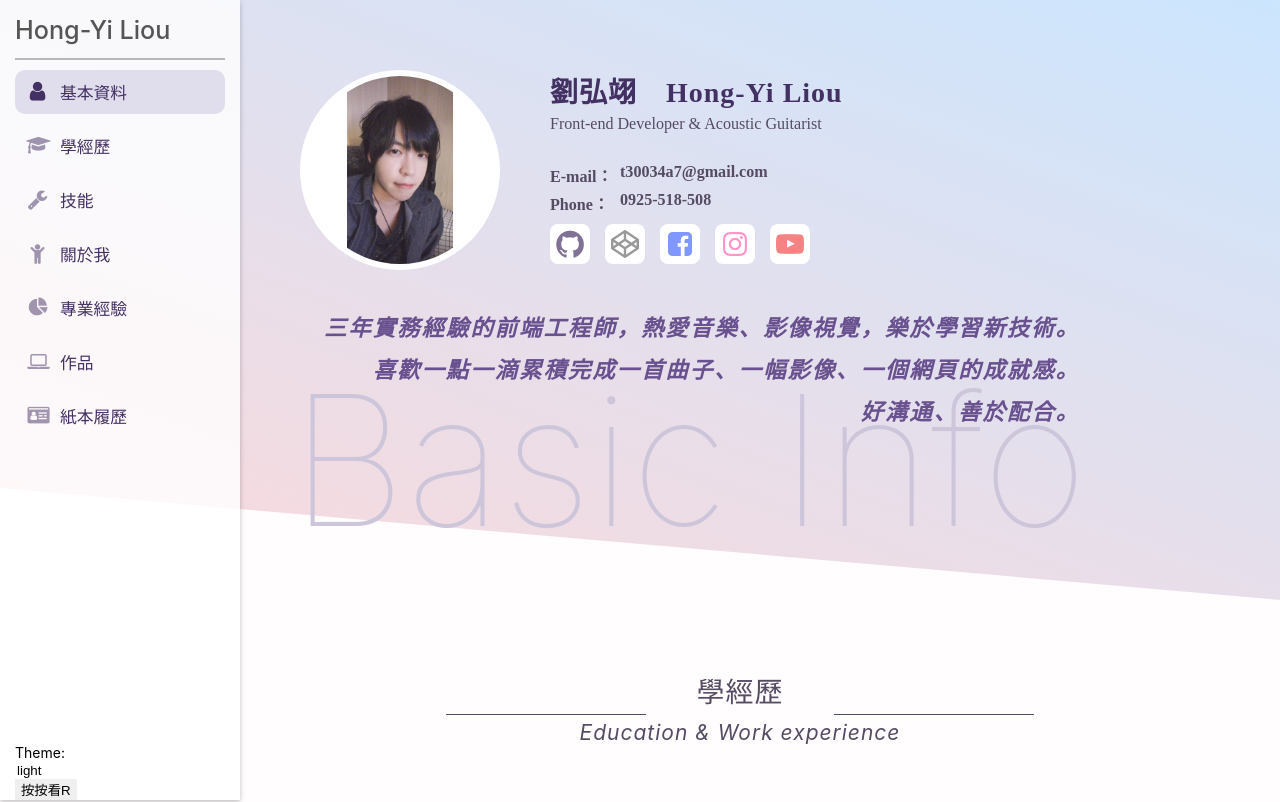
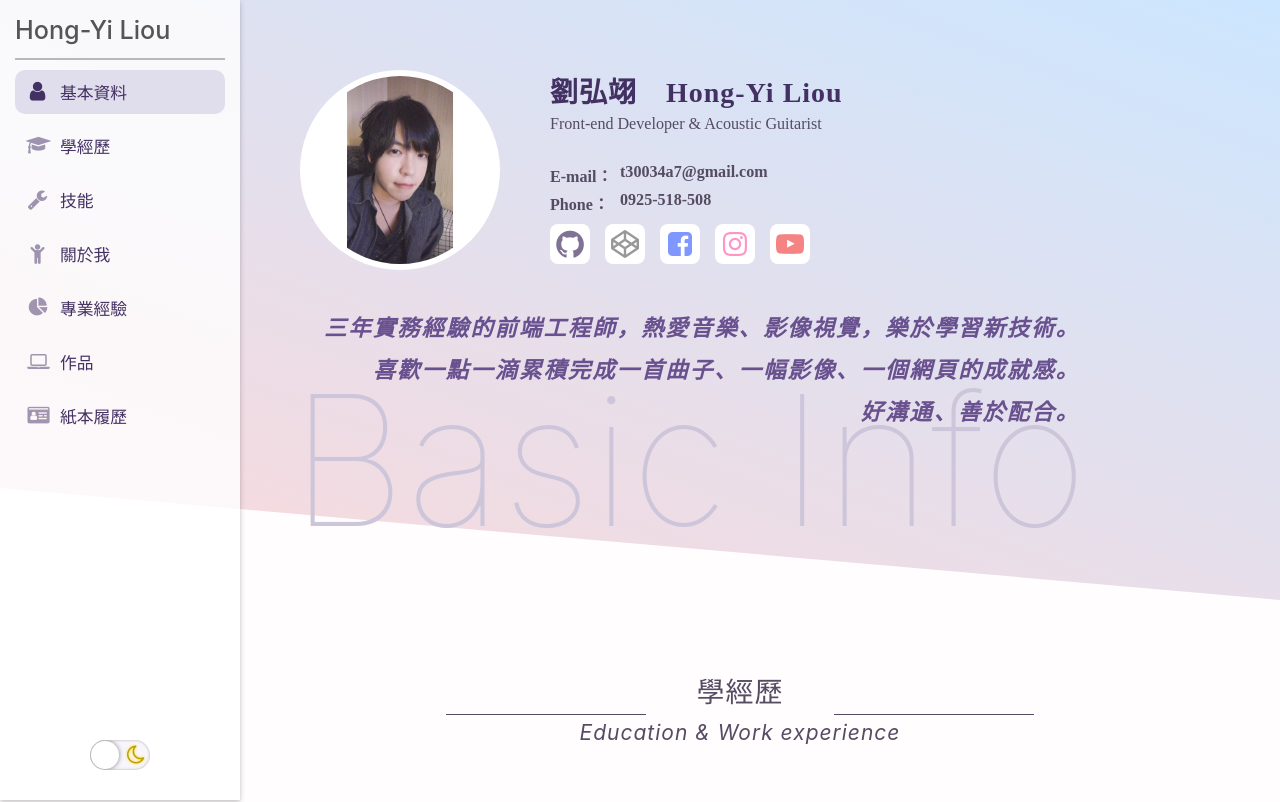
Before and after one commit to HongyiLiou/my-react-resume, a React (Create React App) app: page / in a window 1280 px wide. Shown: the top 802 px of the page. Built offline with nearby package versions, Linux system fonts and the light colour scheme.

Commit message:
update dark theme

```diff
--- a/src/components/Layout/components/About/style.css
+++ b/src/components/Layout/components/About/style.css
@@ -86,5 +86,5 @@
 
 /* Dark Theme */
 .aboutContainer.dark {
-  background: #5f5d5d;
+  background: #2c2b2b;
 }
--- a/src/components/Layout/components/Footer/style.css
+++ b/src/components/Layout/components/Footer/style.css
@@ -16,7 +16,7 @@
 
 /* Dark Theme */
 .footerContainer.dark {
-  background: #5f5d5d;
+  background: #2c2b2b;
 }
 .footerContainer.dark .footer {
   color: #fffdfd;
--- a/src/components/Layout/components/Header/style.css
+++ b/src/components/Layout/components/Header/style.css
@@ -28,6 +28,7 @@
   border-radius: 50%;
   background: url(../../../../images/me.jpg) center center no-repeat;
   background-size: cover;
+  transition: 0.2s;
   border: solid 6px #FFF;
 }
 .headerContainer .titleArea {
@@ -38,6 +39,7 @@
   letter-spacing: 1px;
   font-size: 200%;
   font-family: 微軟正黑體;
+  transition: 0.2s;
 }
 .headerContainer .subtitle {
   margin: 5px 0 30px 0;
@@ -45,6 +47,7 @@
   font-size: 115%;
   font-family: 微軟正黑體;
   font-weight: 500;
+  transition: 0.2s;
 }
 .headerContainer .contact {
   position: relative;
@@ -54,6 +57,7 @@
   font-size: 115%;
   font-family: 微軟正黑體;
   font-weight: 900;
+  transition: 0.2s;
 }
 .headerContainer .contact.email::before {
   content: 'E-mail： ';
@@ -147,11 +151,13 @@
   left: 40px;
   top: 350px;
   color: #cdc6da;
+  transition: 0.2s;
   /* opacity: 0.5; */
 }
 .headerContainer .summary {
   margin-top: 40px;
   color: #69518f;
+  transition: 0.2s;
 }
 .headerContainer .summary p {
   position: relative;
@@ -168,8 +174,51 @@
 
 /* Dark Theme */
 .headerContainer.dark {
-  background: #5f5d5d;
+  background: #2c2b2b;
 }
 .headerContainer.dark .background {
   background: linear-gradient(15deg, #332b2b, #424b53);
 }
+.headerContainer.dark .photo {
+  border: solid 6px #9b9b9b;
+}
+.headerContainer.dark .title {
+  color: #e2dede;
+}
+.headerContainer.dark .subtitle {
+  color: #adadad;
+}
+.headerContainer.dark .contact {
+  color: #00f7ff;
+}
+.headerContainer.dark .links li {
+  background: #272525;
+}
+.headerContainer.dark .links li:hover {
+  background: #424040;
+  box-shadow: 0 0 5px #FFF;
+}
+.headerContainer.dark .links li:hover::before {
+  color: #FFF !important;
+}
+.headerContainer.dark .links .github::before {
+  color: #d7bbff;
+}
+.headerContainer.dark .links .codepen::before {
+  color: #dacbcb;
+}
+.headerContainer.dark .links .facebook::before {
+  color: #b9c6ff;
+}
+.headerContainer.dark .links .instagram::before {
+  color: #ffbddc;
+}
+.headerContainer.dark .links .youtube::before {
+  color: #fcb1b1;
+}
+.headerContainer.dark .titleBackground {
+  color: #3f3f3f;
+}
+.headerContainer.dark .summary {
+  color: #e2dede;
+}
--- a/src/components/Layout/components/Portfolio/style.css
+++ b/src/components/Layout/components/Portfolio/style.css
@@ -235,7 +235,7 @@
 
 /* Dark Theme */
 .portfolioContainer.dark {
-  background: #5f5d5d;
+  background: #2c2b2b;
 }
 
 /* Animations */
--- a/src/components/Layout/components/Professional/style.css
+++ b/src/components/Layout/components/Professional/style.css
@@ -111,5 +111,5 @@
 
 /* Dark Theme */
 .professionalContainer.dark {
-  background: #5f5d5d;
+  background: #2c2b2b;
 }
--- a/src/components/Layout/components/Skills/style.css
+++ b/src/components/Layout/components/Skills/style.css
@@ -48,6 +48,7 @@
   height: 1px;
   bottom: -5px;
   background: #554b63;
+  transition: 0.2s;
 }
 .skillsContainer .title::before {
   transform: translateX(calc(-100% - 50px));
@@ -63,6 +64,7 @@
 .skillsContainer .subtitle {
   color: #554b63;
   letter-spacing: 1px;
+  transition: 0.2s;
 }
 .skillsContainer .skillBlock {
   display: flex;
@@ -158,6 +160,7 @@
   font-weight: 900;
   font-family: 微軟正黑體;
   color: #FFF;
+  transition: 0.2s;
 }
 .skillsContainer .skillItem .skillContent {
   margin-top: 10px;
@@ -183,6 +186,7 @@
   text-align: center;
   font-size: 200%;
   color: #554b63;
+  transition: 0.2s;
 }
 .skillsContainer .line {
   width: calc(100% - 40px);
@@ -199,11 +203,26 @@
   font-size: 130%;
   margin-bottom: 10px;
   color: #554b63;
+  transition: 0.2s;
 }
 
 /* Dark Theme */
 .skillsContainer.dark {
-  background: #5f5d5d;
+  background: #2c2b2b;
+}
+.skillsContainer.dark .background {
+  background: #1e2429;
+}
+.skillsContainer.dark .background2 {
+  background: #291e1e;
+}
+.skillsContainer.dark .title::before,
+.skillsContainer.dark .title::after {
+  background: #c7c7c7;
+}
+.skillsContainer.dark .title,
+.skillsContainer.dark .subtitle {
+  color: #c7c7c7;
 }
 
 /* Animations */
--- a/src/components/Sidebar/index.js
+++ b/src/components/Sidebar/index.js
@@ -60,16 +60,15 @@ const Sidebar = () => {
           />
         </li>
       </ul>
-      <div style={{ position: 'absolute', bottom: '0' }}>
-        <span>Theme: </span>
-        <input value={theme} />
+      <label className="toggleSwitch">
+        <input type="checkbox" checked={theme === 'dark'} />
+        <div className="toggle" />
         <button
+          className="handleClick"
           type="button"
           onClick={() => { disPatch(changeTheme(theme === 'dark' ? 'light' : 'dark')); }}
-        >
-          按按看R
-        </button>
-      </div>
+        />
+      </label>
     </aside>
   );
 };
--- a/src/components/Sidebar/style.css
+++ b/src/components/Sidebar/style.css
@@ -33,7 +33,7 @@
   box-shadow: 0 0 5px rgba(150, 147, 151, 0.9);
   opacity: 0;
   pointer-events: none;
-  transition: 0.5s;
+  transition: 0.5s, box-shadow 0.2s;
   transform: scale(0);
 }
 .sidebarContainer .photo.active {
@@ -114,33 +114,33 @@
 .sidebarContainer .miniButtonGroup .link.github {
   background: #807294;
   font-size: 190%;
-  transition: 0.2s 0s, background 0.2s;
+  transition: 0.2s 0s, background 0.2s, color 0.2s, box-shadow 0.2s;
 }
 .sidebarContainer .miniButtonGroup .link.codepen {
   background: #999;
   font-size: 165%;
-  transition: 0.2s 0.1s, background 0.2s;
+  transition: 0.2s 0.1s, background 0.2s, color 0.2s, box-shadow 0.2s;
 }
 .sidebarContainer .miniButtonGroup .link.facebook {
   background: #8097ff;
   font-size: 150%;
-  transition: 0.2s 0.2s, background 0.2s;
+  transition: 0.2s 0.2s, background 0.2s, color 0.2s, box-shadow 0.2s;
 }
 .sidebarContainer .miniButtonGroup .link.instagram {
   background: #ff94c6;
-  transition: 0.2s 0.3s, background 0.2s;
+  transition: 0.2s 0.3s, background 0.2s, color 0.2s, box-shadow 0.2s;
 }
 .sidebarContainer .miniButtonGroup .link.youtube {
   background: #f58383;
   font-size: 165%;
-  transition: 0.2s 0.4s, background 0.2s;
+  transition: 0.2s 0.4s, background 0.2s, color 0.2s, box-shadow 0.2s;
 }
 /* Mini Buttons Hover */
 .sidebarContainer .miniButtonGroup .link.github:hover {
   background: #9f82c7;
 }
 .sidebarContainer .miniButtonGroup .link.codepen:hover {
-  background: rgb(185, 185, 185);
+  background: #b9b9b9;
 }
 .sidebarContainer .miniButtonGroup .link.facebook:hover {
   background: #9badff;
@@ -285,22 +285,127 @@
   opacity: 0;
   transition: opacity 0.2s 0.4s, margin-top 0.2s 0.4s, max-height 0.2s 0.4s;
 }
+.sidebarContainer .toggleSwitch {
+  position: absolute;
+  display: flex;
+  width: 60px;
+  height: 30px;
+  bottom: 30px;
+  left: 50%;
+  padding: 0 5px 1px 5px;
+  justify-content: space-between;
+  align-items: center;
+  background: #f8f6fc;
+  border-radius: 50px;
+  cursor: pointer;
+  overflow: hidden;
+  box-shadow: inset 0 0 3px #acacac;
+  transition: 0.2s;
+  transform: translateX(-50%);
+}
+.sidebarContainer .toggleSwitch::before,
+.sidebarContainer .toggleSwitch::after {
+  font-family: FontAwesome;
+  font-size: 150%;
+}
+.sidebarContainer .toggleSwitch::before {
+  content: '\f185';
+  color: #e4e4e4;
+  text-shadow: 0 0 3px #ffffff;
+}
+.sidebarContainer .toggleSwitch::after {
+  content: '\f186';
+  color: #bda000;
+  text-shadow: 0 0 3px #ffd900;
+}
+.sidebarContainer input {
+  display: none;
+}
+.sidebarContainer input:checked ~ .toggle {
+  transform: translateX(30px);
+}
+.sidebarContainer .toggle {
+  position: absolute;
+  width: 28px;
+  height: 28px;
+  top: 1px;
+  left: 1px;
+  border-radius: 50%;
+  background: #FFF;
+  box-shadow: 0 0 5px #808080;
+  pointer-events: none;
+  transition: 0.2s;
+  z-index: 1;
+}
+.sidebarContainer .handleClick {
+  position: absolute;
+  width: 100%;
+  height: 100%;
+  border-radius: 50px;
+  top: 0;
+  left: 0;
+  background: transparent;
+}
 
 /* Dark Theme */
 .sidebarContainer.dark {
-  background: rgba(27, 25, 24, 0.9);
-  box-shadow: 0;
+  background: rgba(27, 24, 24, 0.9);
+  box-shadow: 0 0 0 #000;
+  border-right: solid 1px #444;
 }
 .sidebarContainer.dark .header {
   color: #a5a5a5;
   text-align: left;
   border-bottom: 2px solid #3a3a3a;
 }
+.sidebarContainer.dark .photo {
+  box-shadow: 0 0 5px rgba(221, 221, 221, 0.9);
+}
+.sidebarContainer.dark .miniButtonGroup {
+  background: #272525;
+  box-shadow: 0 0 0 #000;
+  border: solid 1px #666;
+}
+.sidebarContainer.dark .miniButtonGroup::before {
+  color: #00f7ff;
+}
+.sidebarContainer.dark .miniButtonGroup .link {
+  background: #272525;
+  border: solid 1px #666;
+}
+.sidebarContainer.dark .miniButtonGroup .link:hover {
+  background: #424040;
+  color: #FFF !important;
+  box-shadow: 0 0 5px #FFF;
+}
+.sidebarContainer.dark .miniButtonGroup .link.github {
+  color: #d7bbff;
+}
+.sidebarContainer.dark .miniButtonGroup .link.codepen {
+  color: #dacbcb;
+}
+.sidebarContainer.dark .miniButtonGroup .link.facebook {
+  color: #b9c6ff;
+}
+.sidebarContainer.dark .miniButtonGroup .link.instagram {
+  color: #ffbddc;
+}
+.sidebarContainer.dark .miniButtonGroup .link.youtube {
+  color: #fcb1b1;
+}
 .sidebarContainer.dark .navItem {
-  color: #c8c4d1;
+  color: #8b8a8a;
 }
 .sidebarContainer.dark .navItem:hover,
 .sidebarContainer.dark .navItem.active {
-  background: #3b3938;
-  color: #FFF;
+  background: #312f2f;
+  color: #dbdbdb;
 }
+.sidebarContainer.dark .toggleSwitch {
+  background: #292929;
+  box-shadow: inset 0 0 3px #8f8f8f;
+}
+.sidebarContainer.dark .toggle {
+  background: #242323;
+  box-shadow: 0 0 3px #ffffff;
+}
```
Also changed, not shown: src/components/Layout/components/Experience/style.css (+32 -4 lines).
